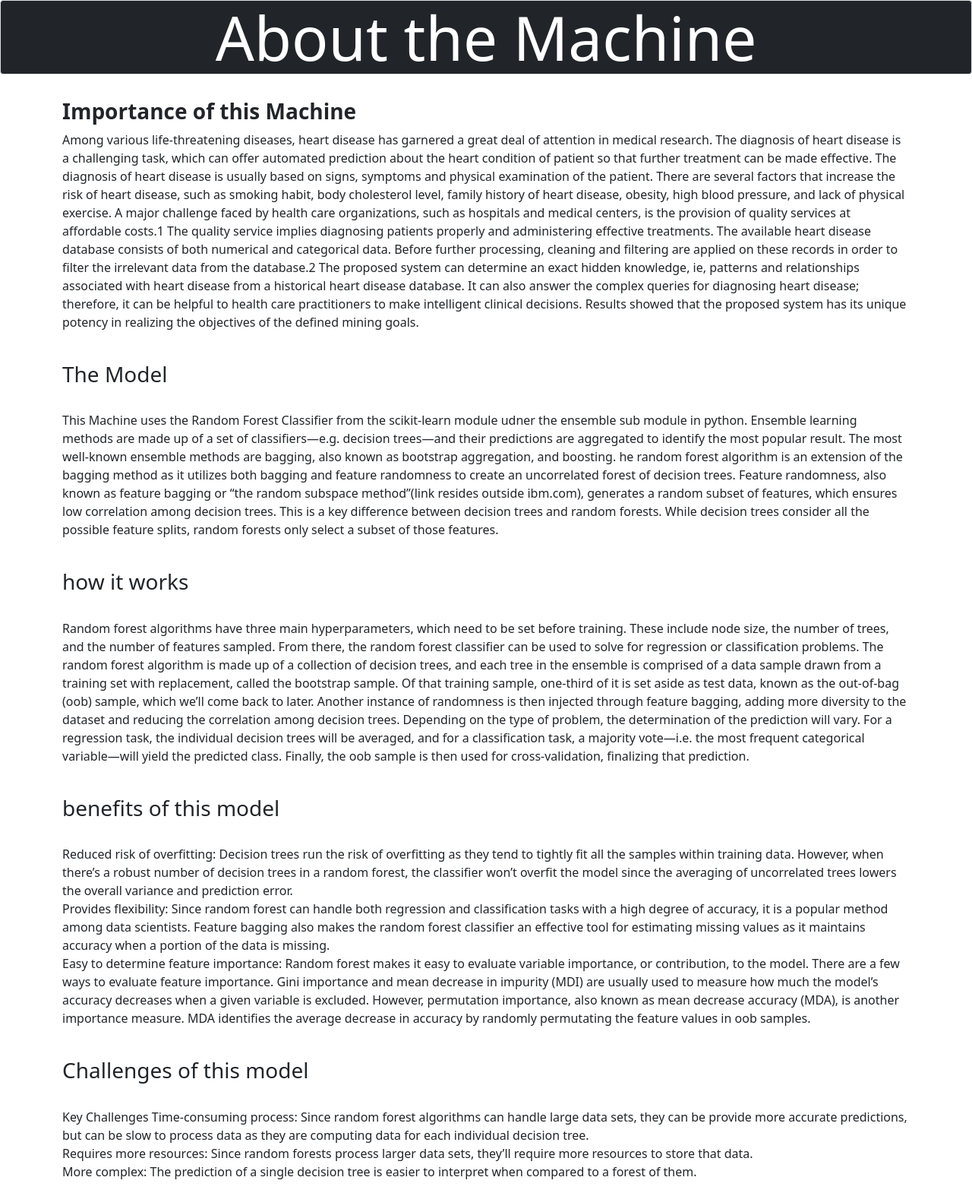
After one commit to Sreeahk02/microsoft_internship, a Flask app: template templates/about.html in a window 1280 px wide. The commit adds this page. Shown: the whole page at 76% size. Run offline with Flask 3, Linux system fonts and the light colour scheme; the template is opened without the code that fills it, so the values that code supplies are empty.

Commit message:
with_about

```diff
--- /dev/null
+++ b/templates/about.html
@@ -0,0 +1,76 @@
+<!DOCTYPE html>
+<html lang="en">
+<head>
+    <meta charset="UTF-8">
+    <meta name="viewport" content="width=device-width, initial-scale=1.0">
+    <title>About</title>
+    <link href="https://cdn.jsdelivr.net/npm/bootstrap@5.0.2/dist/css/bootstrap.min.css" rel="stylesheet"
+        integrity="sha384-EVSTQN3/azprG1Anm3QDgpJLIm9Nao0Yz1ztcQTwFspd3yD65VohhpuuCOmLASjC" crossorigin="anonymous">
+</head>
+<body>
+    <h1 class="bg-dark text-white text-center display-1 border rounded-2 "><b>About the Machine</b></h1>
+    <div class="container">
+        <br>
+        <h3><b>Importance of this Machine</b></h3>
+        <p>Among various life-threatening diseases, heart disease has garnered a great deal of attention in medical research. The
+        diagnosis of heart disease is a challenging task, which can offer automated prediction about the heart condition of
+        patient so that further treatment can be made effective. The diagnosis of heart disease is usually based on signs,
+        symptoms and physical examination of the patient. There are several factors that increase the risk of heart disease,
+        such as smoking habit, body cholesterol level, family history of heart disease, obesity, high blood pressure, and lack
+        of physical exercise.
+
+        A major challenge faced by health care organizations, such as hospitals and medical centers, is the provision of quality
+        services at affordable costs.1 The quality service implies diagnosing patients properly and administering effective
+        treatments. The available heart disease database consists of both numerical and categorical data. Before further
+        processing, cleaning and filtering are applied on these records in order to filter the irrelevant data from the
+        database.2 The proposed system can determine an exact hidden knowledge, ie, patterns and relationships associated with
+        heart disease from a historical heart disease database. It can also answer the complex queries for diagnosing heart
+        disease; therefore, it can be helpful to health care practitioners to make intelligent clinical decisions. Results
+        showed that the proposed system has its unique potency in realizing the objectives of the defined mining goals.
+        </p><br>
+        <h3>The Model</h3><br>
+        <P>This Machine uses the Random Forest Classifier from the scikit-learn module udner the ensemble sub module in python.
+            Ensemble learning methods are made up of a set of classifiers—e.g. decision trees—and their predictions are aggregated
+            to identify the most popular result. The most well-known ensemble methods are bagging, also known as bootstrap
+            aggregation, and boosting.
+            he random forest algorithm is an extension of the bagging method as it utilizes both bagging and feature randomness to
+            create an uncorrelated forest of decision trees. Feature randomness, also known as feature bagging or “the random
+            subspace method”(link resides outside ibm.com), generates a random subset of features, which ensures low correlation
+            among decision trees. This is a key difference between decision trees and random forests. While decision trees consider
+            all the possible feature splits, random forests only select a subset of those features.
+        </P><br>
+        <h3>how it works</h3><br>
+        <p>Random forest algorithms have three main hyperparameters, which need to be set before training. These include node size,
+        the number of trees, and the number of features sampled. From there, the random forest classifier can be used to solve
+        for regression or classification problems.
+
+        The random forest algorithm is made up of a collection of decision trees, and each tree in the ensemble is comprised of
+        a data sample drawn from a training set with replacement, called the bootstrap sample. Of that training sample,
+        one-third of it is set aside as test data, known as the out-of-bag (oob) sample, which we’ll come back to later. Another
+        instance of randomness is then injected through feature bagging, adding more diversity to the dataset and reducing the
+        correlation among decision trees. Depending on the type of problem, the determination of the prediction will vary. For a
+        regression task, the individual decision trees will be averaged, and for a classification task, a majority vote—i.e. the
+        most frequent categorical variable—will yield the predicted class. Finally, the oob sample is then used for
+        cross-validation, finalizing that prediction.</p><br>
+        <h3>benefits of this model</h3><br>
+        <p>Reduced risk of overfitting: Decision trees run the risk of overfitting as they tend to tightly fit all the samples
+        within training data. However, when there’s a robust number of decision trees in a random forest, the classifier won’t
+        overfit the model since the averaging of uncorrelated trees lowers the overall variance and prediction error.<br>
+        Provides flexibility: Since random forest can handle both regression and classification tasks with a high degree of
+        accuracy, it is a popular method among data scientists. Feature bagging also makes the random forest classifier an
+        effective tool for estimating missing values as it maintains accuracy when a portion of the data is missing.<br>
+        Easy to determine feature importance: Random forest makes it easy to evaluate variable importance, or contribution, to
+        the model. There are a few ways to evaluate feature importance. Gini importance and mean decrease in impurity (MDI) are
+        usually used to measure how much the model’s accuracy decreases when a given variable is excluded. However, permutation
+        importance, also known as mean decrease accuracy (MDA), is another importance measure. MDA identifies the average
+        decrease in accuracy by randomly permutating the feature values in oob samples.</p><br>
+        <h3>Challenges of this model</h3><br>
+        <p>Key Challenges
+        Time-consuming process: Since random forest algorithms can handle large data sets, they can be provide more accurate
+        predictions, but can be slow to process data as they are computing data for each individual decision tree.<br>
+        Requires more resources: Since random forests process larger data sets, they’ll require more resources to store that
+        data.<br>
+        More complex: The prediction of a single decision tree is easier to interpret when compared to a forest of them.</p>
+    </div>
+</body>
+</html>
```
Also changed, not shown: templates/home.html (+78 -1 lines).
